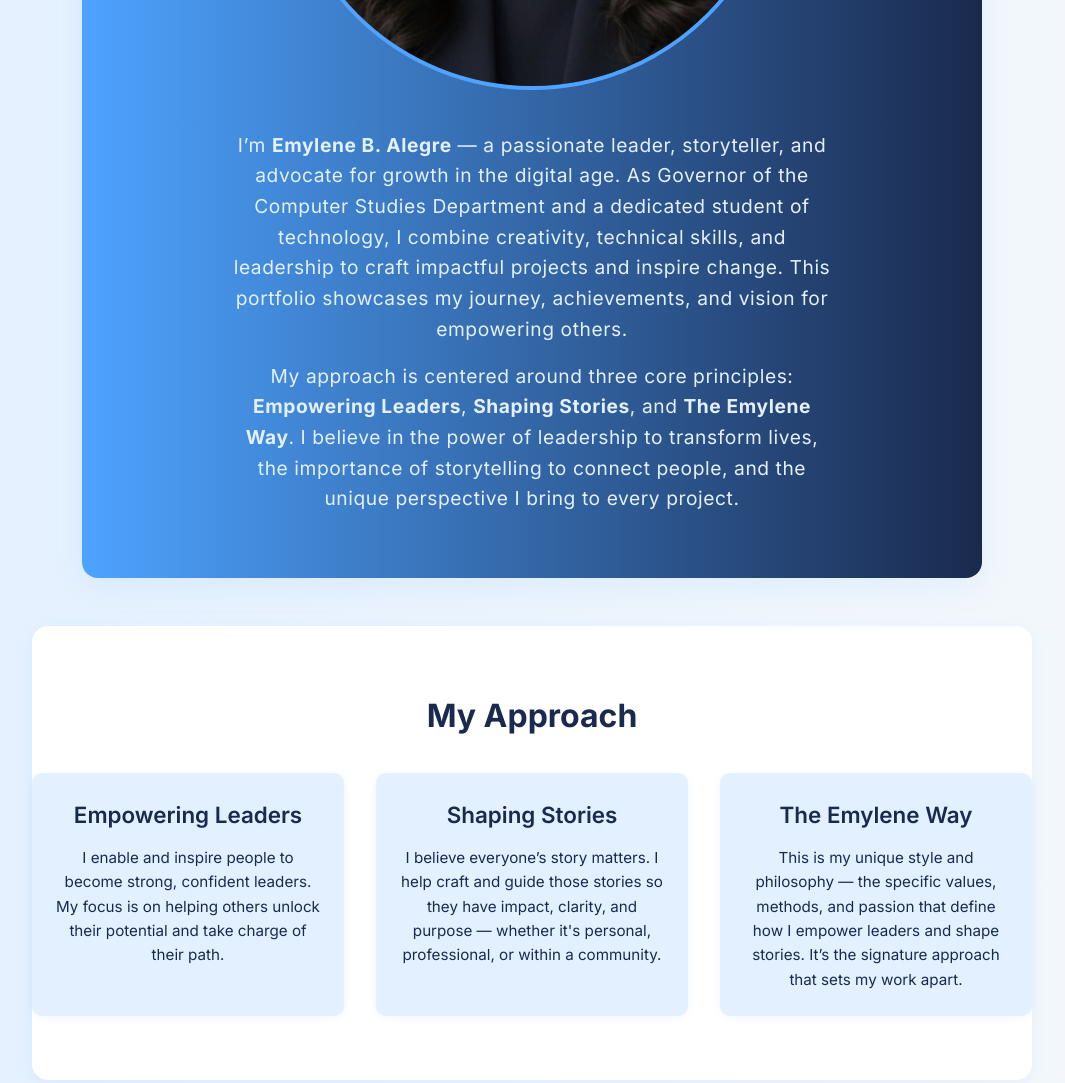
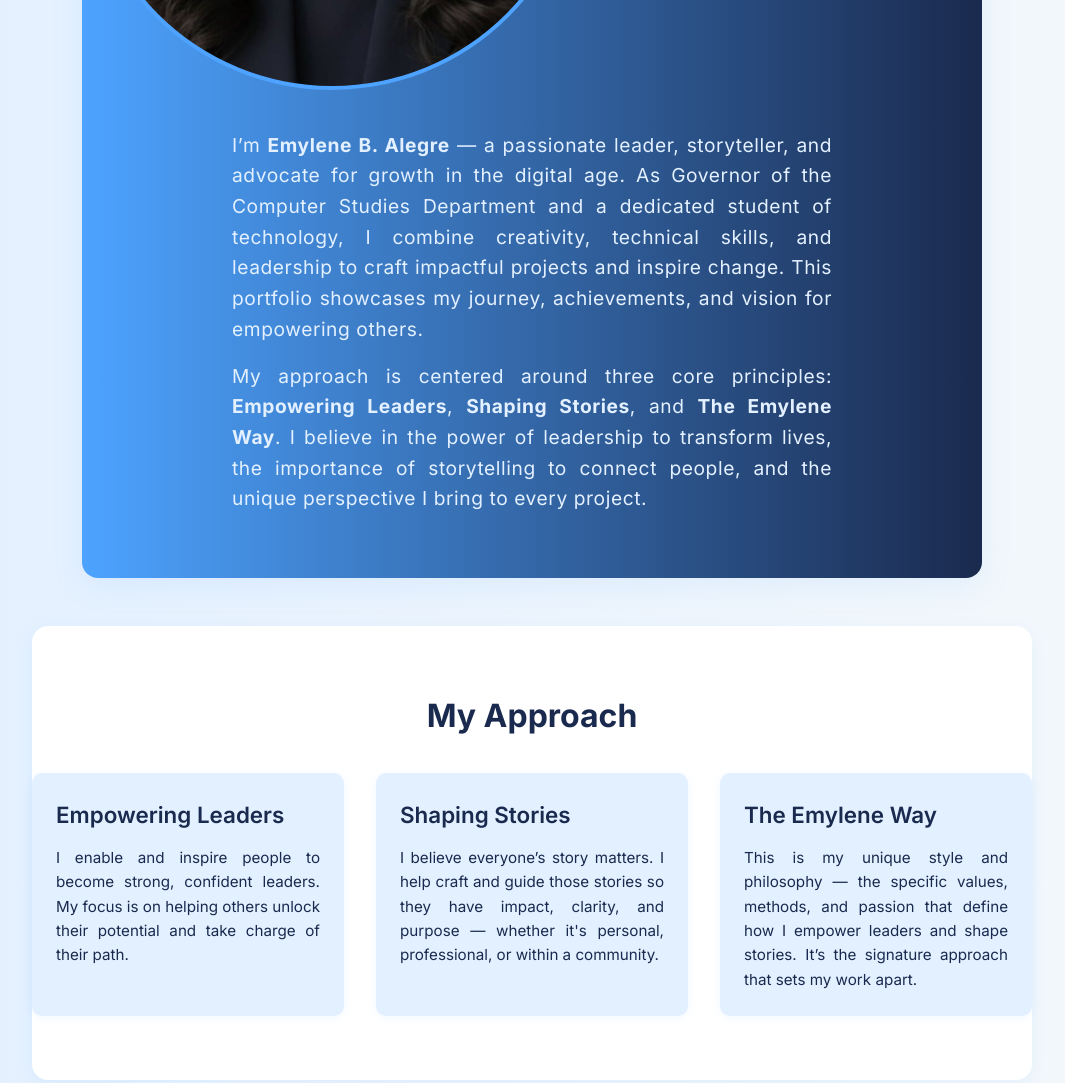
Before and after one commit to Emylene-hub/Portfolio, a plain HTML site: page indexp.html in a window 1280 px wide. Shown: the part 640-1723 px from the top of the page, without its empty margins (108-1173 px from the left). Drawn offline with Linux system fonts and the light colour scheme.

Commit message:
Update stylep.css

```diff
--- a/stylep.css
+++ b/stylep.css
@@ -90,6 +90,7 @@ body {
   max-width: 900px;
   margin: 3rem auto;
   text-align: center;
+  text-align: justify;
 }
 
 .hero p {
@@ -98,6 +99,7 @@ body {
   margin: 1rem auto;
   color: #e3f0ff;
   letter-spacing: 0.03em;
+  text-align: justify;
 }
 
 /* Approach Section */
@@ -124,6 +126,7 @@ body {
   gap: 2rem;
   max-width: 1000px;
   margin: 0 auto;
+  text-align: justify;
 }
 
 .approach-item {
```
